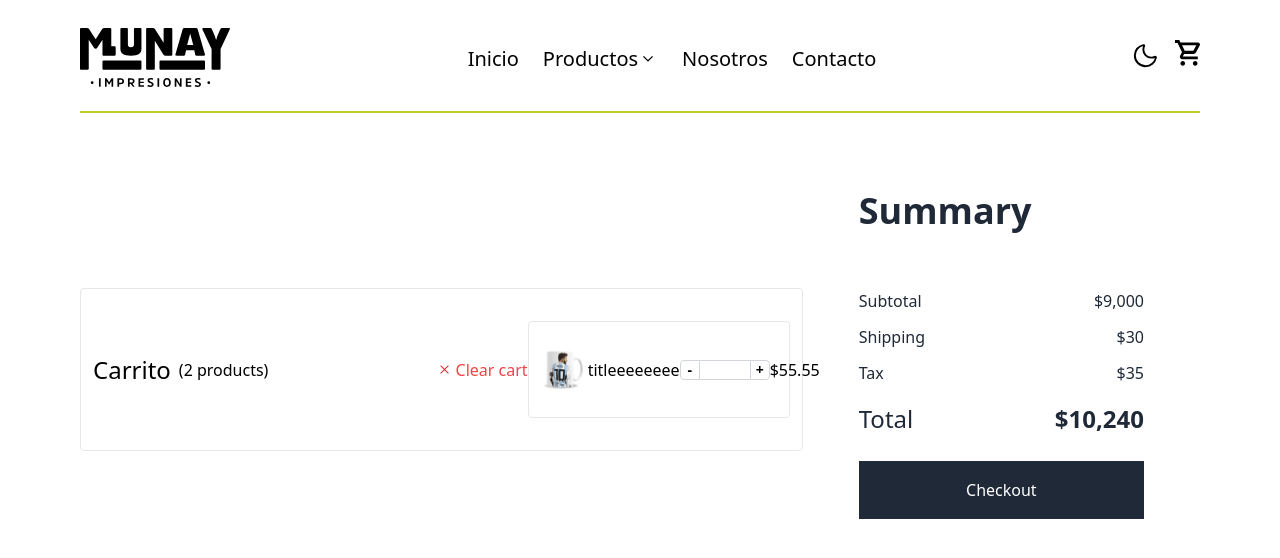
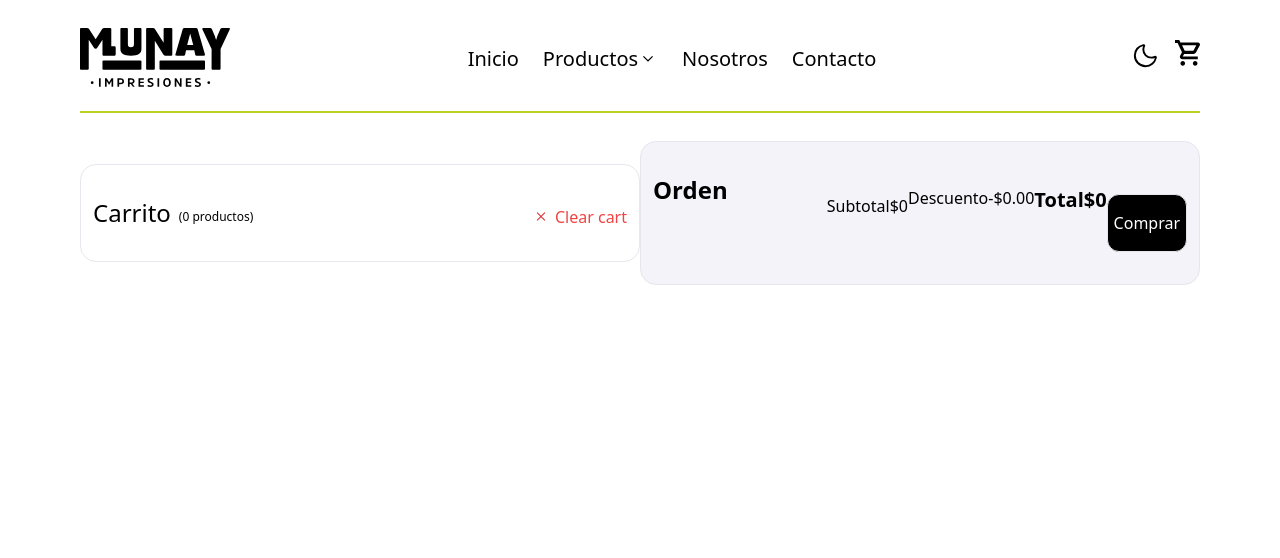
Before and after one commit to TissoniTomas/Munay-ecommerce, a React (Create React App) app: page /carrito in a window 1280 px wide. Shown: the top 558 px of the page. Built offline with nearby package versions, Linux system fonts and the light colour scheme.

Commit message:
checkout

```diff
--- a/src/assets/icons/CloseSVG.jsx
+++ b/src/assets/icons/CloseSVG.jsx
@@ -5,6 +5,7 @@ const CloseSVG = (props) => (
     xmlns="http://www.w3.org/2000/svg"
     viewBox="0 -960 960 960"
     {...props}
+    className='min-w-[20px]'
   >
     <path
       className={props.color ? 'fill-red-600' : 'fill-black dark:fill-gray-200'}
--- a/src/components/CartProduct.jsx
+++ b/src/components/CartProduct.jsx
@@ -1,57 +1,36 @@
 import React from 'react';
 import { CloseSVG } from '../assets/icons';
-import logo from './messi.png';
 import NumberInputsWithButtons from './NumberInputsWithButtons.jsx';
+import { useCartContext } from '../provider/CartContext.jsx';
 
 const CartProduct = () => {
+  const {
+    cartItems, clearCart, removeItem, totalProducts,
+  } = useCartContext();
+  console.log(cartItems);
   return (
-      <div className="md:flex py-8 border-t border rounded mt-7 px-3 w-[90%]">
+    <div className="md:flex py-8 border-t rounded-2xl border-[#e7e7ee] border  mt-7 px-3 w-[90%]">
       <div className='flex justify-between w-full '>
         <div className='flex items-center'>
-            <h1 className='mr-2 font-medium text-2xl'>Carrito</h1>
-            <p>(2 products)</p>
+          <h1 className='mr-2 font-medium text-2xl dark:text-white'>Carrito</h1>
+          <p className='dark:text-white text-[12px] mt-2'>({totalProducts} productos)</p>
         </div>
-          <div className='flex items-center ml-3'>
-            <CloseSVG height={15} color />
-            <button className='text-red-500 font-medium ml-1'>Clear cart</button>
+        <div className='flex items-center ml-3 mt-2'>
+          <CloseSVG height={15} color='true'/>
+          <button onClick={clearCart} className='text-red-500 font-medium ml-1'>Clear cart</button>
         </div>
       </div>
       <div>
-          <div className='flex border rounded w-full py-5 px-1 items-center  justify-between'>
-            <img src={logo}
-              className='h-[55px]'
-              alt="" />
-            <h1>titleeeeeeee</h1>
-            <NumberInputsWithButtons />
-            <p>$55.55</p>
-            <CloseSVG height={20} color/>
+        {cartItems.map((item) => (
+          <div key={item.id} className='flex border border-[#e7e7ee] rounded-2xl w-full py-5 px-2 mt-3 items-center break-all justify-between'>
+            <img src={item.img} className='h-[50px] w-[50px]' alt="" />
+            <h1 className='font-medium text-sm max-w-[80px] dark:text-white'>{item.title}</h1>
+            <NumberInputsWithButtons quantity={item.quantity} />
+            <p className='font-bold dark:text-white'>${item.price}</p>
+            <CloseSVG height={20} color="true" onClick={() => removeItem(item.id)} />
           </div>
+        ))}
       </div>
-      {/* <div className="w-1/4">
-        <img src="https://cdn.tuk.dev/assets/templates/e-commerce-kit/bestSeller2.png" alt className="w-full h-full object-center object-cover" />
-      </div>
-      <div className="md:pl-3 md:w-3/4 w-full">
-        <p className="text-xs leading-3 text-gray-800 md:pt-0 pt-4">RF293</p>
-        <div className="flex items-center justify-between w-full pt-1">
-          <p className="text-base font-black leading-none text-gray-800">Luxe Signature Ring</p>
-            <div className="relative inline-block w-20">
-              <input type="number" min="1" className="w-full py-2 px-3 border border-
-              gray-200 rounded-md focus:outline-none focus:border-indigo-300" placeholder="Qty" />
-            </div>
-          </div>
-
-        <p className="text-xs leading-3 text-gray-600 pt-2">Height: 10 inches</p>
-        <p className="text-xs leading-3 text-gray-600 py-4">Color: Black</p>
-        <p className="w-96 text-xs leading-3 text-gray-600">Composition: 100% calf leather</p>
-        <div className="flex items-center justify-between pt-5 pr-6">
-          <div className="flex itemms-center">
-            <p className="text-xs leading-3 underline text-gray-800 cu
-            rsor-pointer">Add to favorites</p>
-            <p className="text-xs leading-3 underline text-red-500 pl-5 cursor-pointer">Remove</p>
-          </div>
-          <p className="text-base font-black leading-none text-gray-800">$9,000</p>
-        </div>
-      </div> */}
     </div>
 
   );
--- a/src/components/CartWidget.jsx
+++ b/src/components/CartWidget.jsx
@@ -1,11 +1,10 @@
-import React, { useState } from 'react';
+import React from 'react';
 import { useCartContext } from '../provider/CartContext.jsx';
 import CartProduct from './CartProduct.jsx';
 import SummaryCard from './SummaryCard.jsx';
 
 const CartWidget = () => {
   const { cartItems } = useCartContext();
-  const [show, setShow] = useState(false);
 
   console.log(cartItems);
   return (
--- a/src/components/NumberInputsWithButtons.jsx
+++ b/src/components/NumberInputsWithButtons.jsx
@@ -15,12 +15,14 @@ const NumberInputsWithButtons = ({ quantity }) => {
 
   return (
 <div className="flex items-center">
-  <button className="border border-gray-300 rounded-l h-[20px] w-[20px] flex items-center justify-center" onClick={decreaseValue}>
-    <span className="text-sm font-bold">-</span>
+  <button className="border border-gray-300 rounded-[100%] h-[20px] w-[20px]  items-center justify-center hidden md:flex" onClick={decreaseValue}>
+    <span className="text-sm font-bold dark:text-white">-</span>
   </button>
-  <input className="border-t border-b border-gray-300 w-[50px] h-[20px] px-3 py-1 text-center" type="number" value={value} readOnly />
-  <button className="border border-gray-300 rounded-r h-[20px] w-[20px] flex items-center justify-center" onClick={increaseValue}>
-    <span className="text-sm font-bold">+</span>
+  <div className="text-center flex items-center justify-center px-1 font-bold dark:text-white">
+    <span>{value}</span>
+  </div>
+  <button className="border border-gray-300 rounded-[100%] h-[20px] w-[20px]  items-center justify-center hidden md:flex" onClick={increaseValue}>
+    <span className="text-sm font-bold dark:text-white">+</span>
   </button>
 </div>
 
--- a/src/components/SummaryCard.jsx
+++ b/src/components/SummaryCard.jsx
@@ -1,35 +1,31 @@
 import React from 'react';
+import { useCartContext } from '../provider/CartContext.jsx';
 
 const SummaryCard = () => {
+  const { totalPrice } = useCartContext();
+
   return (
-    <div className="xl:w-1/2 md:w-1/2 w-full h-full">
-    <div className="flex flex-col px-14 py-20 justify-between overflow-y-auto">
-        <div>
-            <p className="text-4xl font-black leading-9 text-gray-800">Summary</p>
-            <div className="flex items-center justify-between pt-16">
-                <p className="text-base leading-none text-gray-800">Subtotal</p>
-                <p className="text-base leading-none text-gray-800">$9,000</p>
-            </div>
-            <div className="flex items-center justify-between pt-5">
-                <p className="text-base leading-none text-gray-800">Shipping</p>
-                <p className="text-base leading-none text-gray-800">$30</p>
-            </div>
-            <div className="flex items-center justify-between pt-5">
-                <p className="text-base leading-none text-gray-800">Tax</p>
-                <p className="text-base leading-none text-gray-800">$35</p>
-            </div>
-        </div>
-        <div>
-            <div className="flex items-center pb-6 justify-between lg:pt-5 pt-20">
-                <p className="text-2xl leading-normal text-gray-800">Total</p>
-                <p className="text-2xl font-bold leading-normal text-right text-gray-800">$10,240</p>
-            </div>
-            <button className="text-base leading-none w-full py-5 bg-gray-800 border-gray-800 border focus:outline-none focus:ring-2 focus:ring-offset-2 focus:ring-gray-800 text-white">
-                Checkout
-            </button>
-        </div>
+    <div className="md:flex py-8 border-t rounded-2xl bg-[#f3f3f9] border  mt-7 px-3 w-[90%] dark:bg-black">
+      <h1 className='text-2xl font-bold dark:text-white'>Orden</h1>
+      <hr className='w-full px-3 h-[1px] border-0' />
+      <div className='flex justify-between mt-5'>
+        <span className='font-light dark:text-white'>Subtotal</span>
+        <span className='font-light dark:text-white'>${totalPrice}</span>
+      </div>
+      <div className='flex justify-between mt-3'>
+        <span className='font-light dark:text-white'>Descuento</span>
+        <span className='font-light dark:text-white'>-$0.00</span>
+      </div>
+      <div className='flex justify-between mt-3'>
+        <span className='font-bold text-xl dark:text-white'>Total</span>
+        <span className='font-bold text-xl dark:text-white'>${totalPrice}</span>
+      </div>
+        <button className="text-base rounded-xl leading-none w-full mt-5 py-5 bg-black dark:bg-[#f3f3f9ef]  border-gray-200 border focus:outline-none focus:ring-2 focus:ring-offset-2 focus:ring-gray-800 text-white dark:text-black">
+          Comprar
+
+        </button>
+
     </div>
-</div>
   );
 };
 
--- a/src/provider/CartContext.jsx
+++ b/src/provider/CartContext.jsx
@@ -20,6 +20,7 @@ export const CartProvider = ({ children }) => {
         title: item.title,
         price: item.price,
         category: item.category,
+        img: item.img,
         quantity,
       };
       setCartItems(prevCartItems => [...prevCartItems, newItem]);
@@ -39,12 +40,18 @@ export const CartProvider = ({ children }) => {
     return cartItems.some(cartItem => cartItem.id === itemId);
   };
 
+  const totalPrice = cartItems.reduce((total, item) => total + (item.price * item.quantity), 0);
+
+  const totalProducts = cartItems.reduce((total, item) => total + (item.quantity), 0);
+
   const contextValue = {
     cartItems,
     addItem,
     removeItem,
     clearCart,
     isInCart,
+    totalPrice,
+    totalProducts,
   };
 
   return <CartContext.Provider value={contextValue}>{children}</CartContext.Provider>;
```
Lines whose indentation alone changed are shown as unchanged.
